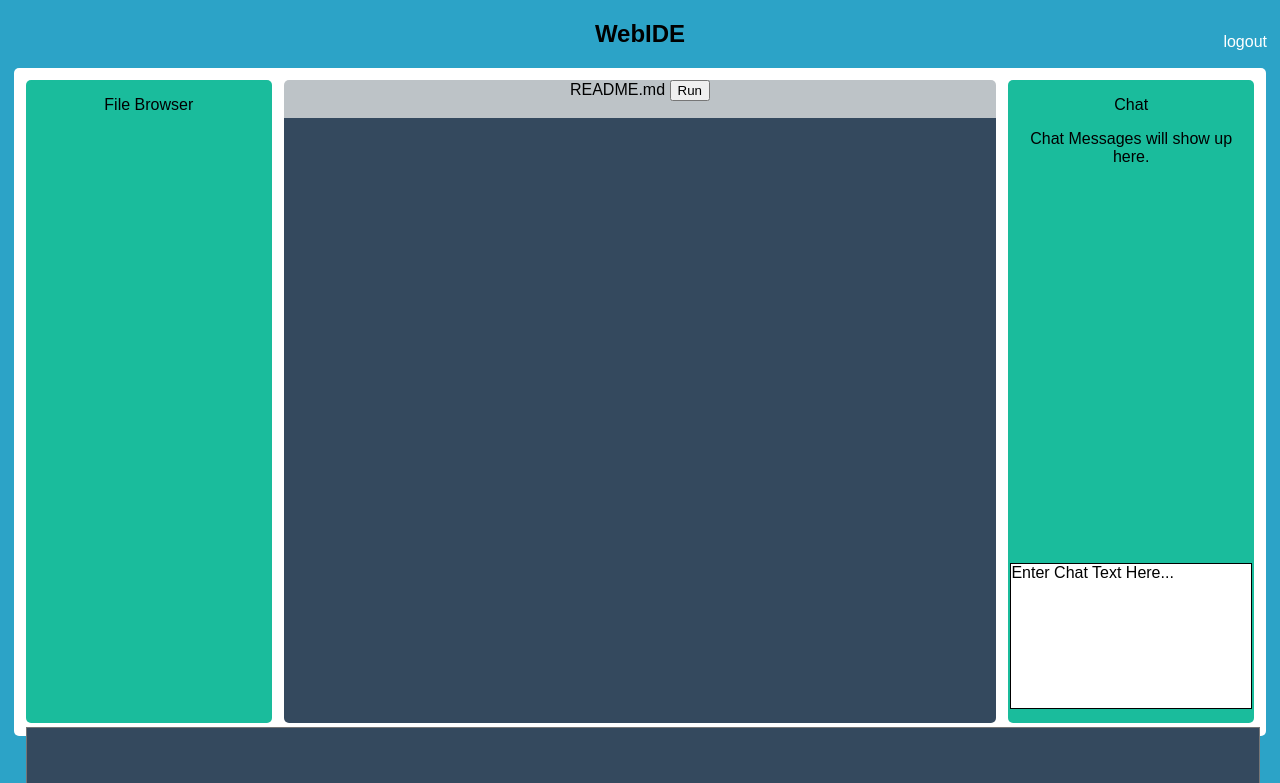
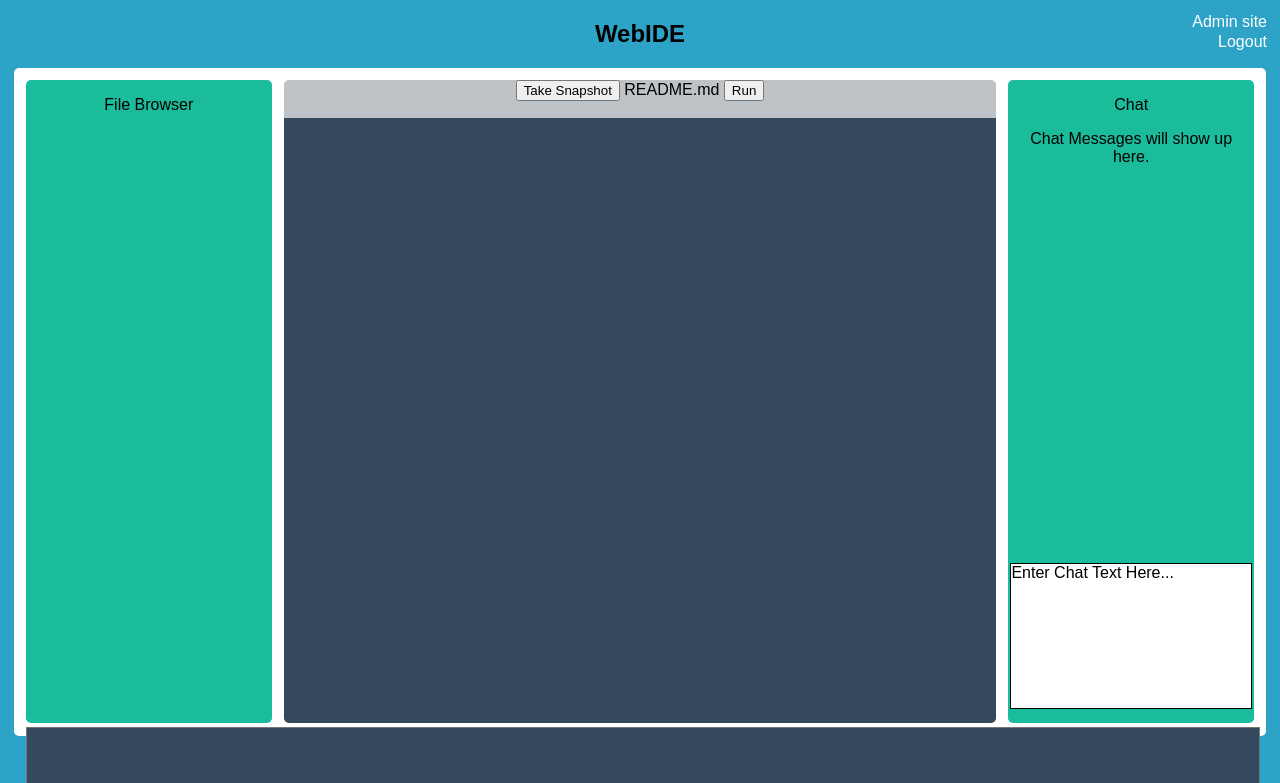
Before and after one commit to ddp34/WebIDEPodgurski2014, a Django app: page /web_ide/ in a window 1280 px wide. Shown: the top 783 px of the page. Run offline with Django 3.2, Linux system fonts and the light colour scheme; a user stored in the database is signed in; parts of the project's set-up code (start-up, migrations or seed data) failed here and were passed over; some libraries are stand-ins or nearby versions.

Commit message:
Added snapshot button

```diff
--- a/webide/templates/base.html
+++ b/webide/templates/base.html
@@ -8,8 +8,11 @@
   <head>
     <title>WebIDE</title>
     <h2 align="center">WebIDE</h2>
+    {% if user.is_superuser %}
+      <a href="admin" style="float:right; margin-top: -60px; color: rgb(255,255,255);">Admin site</a>
+    {% endif %}
     {% if user.is_authenticated %}
-      <a href="web_ide/logout.html" style="float:right; margin-top: -40px; color: rgb(255,255,255);">logout</a>
+      <a href="web_ide/logout.html" style="float:right; margin-top: -40px; color: rgb(255,255,255);">Logout</a>
     {% endif %}
 
 
--- a/webide/templates/web_ide/editor.html
+++ b/webide/templates/web_ide/editor.html
@@ -1,6 +1,5 @@
 {% extends 'base.html' %}
 {% block body_block %}
-
 
       <div class="editorpane">
 
@@ -18,6 +17,7 @@
 	<div class="centerpane">
 
 	  <div class="filename">
+          <button type="button" onclick="snapshot()" style="float:center;">Take Snapshot</button>
 	    README.md
           <button type="button" onclick="sendCode()" style="float:center;">Run</button>
 	  </div>
@@ -136,6 +136,18 @@ function sleep(milliseconds) {
   }
 }
 
+
+function snapshot() {
+$.ajax({
+url: '/web_ide/editor/',
+data: {posttype: 'snapshot', csrfmiddlewaretoken: '{{ csrf_token }}'},
+dataType: 'json',
+type: "POST",
+success: function(response) {
+}
+});
+}
+
 //click function for filebrowser.
 //opens the new file in code editor window
 function openFile(filename) {
--- a/webide/web_ide/admin.py
+++ b/webide/web_ide/admin.py
@@ -2,7 +2,7 @@ from django.contrib import admin
 from django.contrib.admin import AdminSite
 from web_ide.models import Developer
 from web_ide.forms import CustomDeveloperChangeForm, CustomDeveloperCreationForm
-#from webide.models import *
+
 
 class DeveloperAdmin(admin.ModelAdmin):
     change_form = CustomDeveloperChangeForm
@@ -38,8 +38,6 @@ class AdministratorSite(AdminSite):
     site_title = "WebIDE"
     index_title = "WebIDE Administration"
 
-
 # Register your models here.
 admin_site = AdministratorSite(name='myadmin')
 admin_site.register(Developer, DeveloperAdmin)
-#admin_site.register()
--- a/webide/web_ide/forms.py
+++ b/webide/web_ide/forms.py
@@ -22,7 +22,7 @@ class CustomDeveloperCreationForm(forms.ModelForm):
         except Developer.DoesNotExist:
             return username
 
-        raise forms.ValidationError(_("Duplicate username"), code='invalid name')
+        raise forms.ValidationError("Duplicate username", code='invalid name')
 
 
     def clean_pw2(self):
@@ -30,10 +30,10 @@ class CustomDeveloperCreationForm(forms.ModelForm):
         pw2 = self.cleaned_data.get("pw2")
 
         if pw1 and pw2 and pw1 != pw2:
-            raise forms.ValidationError(_("Passwords must match."), code="pw mismatch")
+            raise forms.ValidationError("Passwords must match.", code="pw mismatch")
 
         if len(pw1) < 6:
-            raise forms.ValidationError(_("Password too short"), code="pw too short")
+            raise forms.ValidationError("Password too short", code="pw too short")
 
         return pw2
 
--- a/webide/web_ide/models.py
+++ b/webide/web_ide/models.py
@@ -2,6 +2,7 @@ from django.db import models
 from django.contrib.auth.models import BaseUserManager, PermissionsMixin, AbstractBaseUser
 from django.contrib.auth import hashers
 from django.contrib.auth.models import User
+from django.contrib.sessions.models import Session
 from webide.settings import AUTH_USER_MODEL
 from django.contrib.contenttypes.models import ContentType, ContentTypeManager
 from django.contrib.contenttypes import generic
@@ -35,6 +36,17 @@ class DeveloperManager(BaseUserManager):
         administrator.is_staff = True
         administrator.save(using=self.db)
         return administrator
+
+    #adapted from http://stackoverflow.com/questions/2723052/how-to-get-the-list-of-the-authenticated-users
+    def get_all_logged_in_users(self):
+        sessions = Session.objects.filter(expire_date__gte=datetime.now())
+        uid_list = []
+
+        for session in sessions:
+            data = session.get_decoded()
+            uid_list.append(data.get('_auth_user_id', None))
+
+        return Developer.objects.filter(id__in=uid_list)
 
 
 class Developer(AbstractBaseUser, PermissionsMixin):
@@ -162,6 +174,7 @@ class ProjectFiles(FileSystemStorage):
 
 
 class SnapshotManager():
+    snaps = {}
 
     def __init__(self):
         self.location = os.path.join(os.path.dirname(os.path.abspath(os.path.abspath(os.path.dirname(__file__)))),
--- a/webide/web_ide/views.py
+++ b/webide/web_ide/views.py
@@ -3,7 +3,6 @@ from django.http import HttpResponseRedirect, HttpResponse
 from django.contrib.auth import authenticate, login
 from django.contrib.auth.decorators import login_required
 from django.contrib.auth.views import logout_then_login
-from models import  Room,Message
 
 #import text sync engine and dependencies
 from diffsync import DiffSync
@@ -94,6 +93,10 @@ def editor(request):
             response_data['clienttext'] = servertext.text
             return HttpResponse(json.dumps(response_data), content_type="application/json")
 
+        if request.POST['posttype'] == "snapshot":
+            s = Snapshot()
+            s.create_snap()
+
     else:
         #simple GET request
 
```
Also changed, not shown: webide/db.sqlite3.
